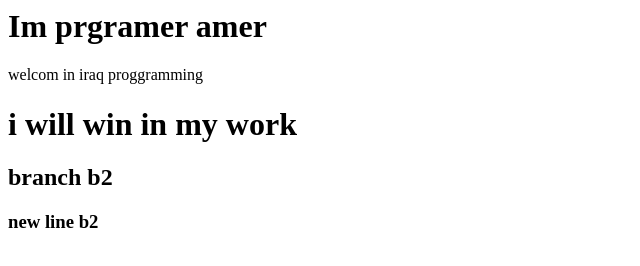
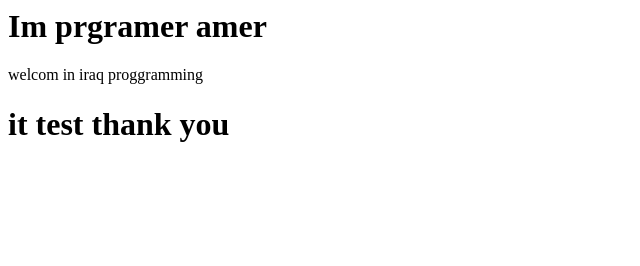
Before and after one commit to aamier9/new-projec, a plain HTML site: page newpage.html in a window 1280 px wide. Shown: the whole page, without its empty margins (0-640 px from the left). Drawn offline with Linux system fonts and the light colour scheme.

Commit message:
test for my project

```diff
--- a/newpage.html
+++ b/newpage.html
@@ -3,8 +3,6 @@
 	<body>
 		<h1>Im prgramer amer </h1>
 		<span>welcom in iraq  proggramming </span>
-		<h1>i will win in my work </h1>
-		<h2>branch b2</h2>
-		<h3>new line b2</h3>
+		<h1>it test thank you</h1>
 	</body>
 </head>
```
